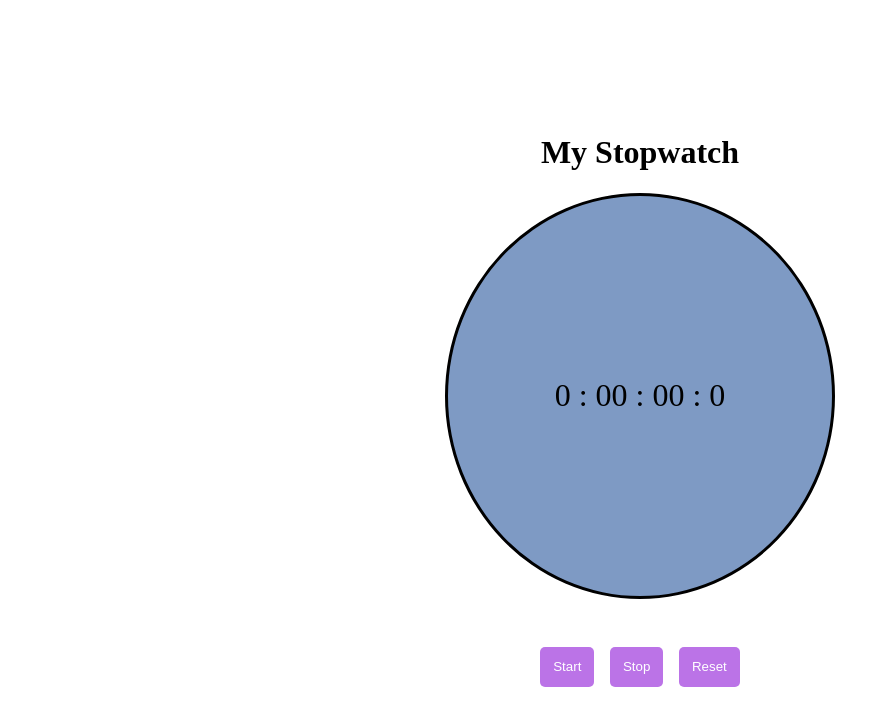
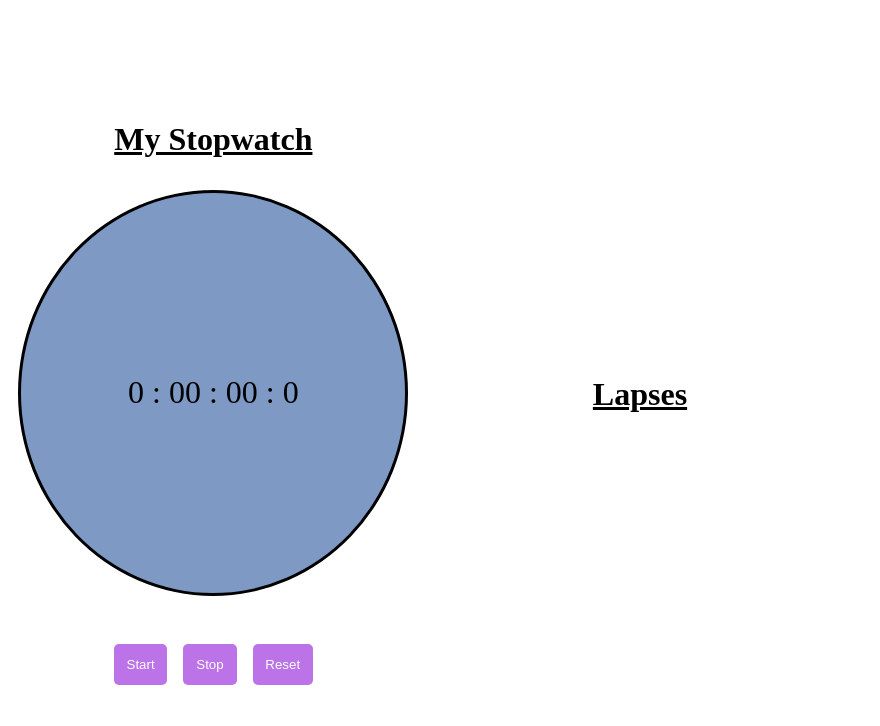
Before and after one commit to yashiigupta/react-stopwatch, a React (Create React App) app: page / in a window 1280 px wide. Shown: the top 726 px of the page, without its empty margins (0-880 px from the left). Built offline with nearby package versions, Linux system fonts and the light colour scheme.

Commit message:
creating lapses

```diff
--- a/src/components/StopWatch.jsx
+++ b/src/components/StopWatch.jsx
@@ -5,6 +5,7 @@ const StopWatch = () => {
   const [time, setTime] = useState(0);
   const [miliseconds, setMiliSeconds] = useState(0);
   const [isRunning, setIsRunning] = useState(false);
+  const [lapses, setLapses] = useState([]);
 
   const formatTime = () => {
     const hours = Math.floor(time / 3600);
@@ -23,6 +24,9 @@ const StopWatch = () => {
     setIsRunning(false);
     setTime(0);
     setMiliSeconds(0);
+  }
+  const recordLapse = () => {
+    if(isRunning) setLapses((prev) => [...prev, formatTime()]);
   }
 
   useEffect(() => {
@@ -48,7 +52,8 @@ const StopWatch = () => {
 
   return (
     <div className={styles.main}>
-      <h1>My Stopwatch</h1>
+      <div className={styles.clockMain}>
+        <h1 className={styles.heading}>My Stopwatch</h1>
         <div className={styles.clock}>
           <div>{formatTime()}</div>
         </div>
@@ -57,6 +62,16 @@ const StopWatch = () => {
           <button onClick={stopTime} className={styles.btn}>Stop</button>
           <button onClick={resetTime} className={styles.btn}>Reset</button>
         </div>
+        {isRunning && <button className={styles.btn} onClick={recordLapse}>Record Lapse</button>}
+      </div>
+      <div className={styles.lapses}>
+        <h1 className={styles.heading}>Lapses</h1>
+        {isRunning && <div>
+        {lapses.map((time, index) => (
+          <p key = {index}>Lap {index + 1}:&nbsp;{time}</p>
+        ))}
+      </div>}
+      </div>
     </div>
   )
 }
--- a/src/styles/stopwatch.module.css
+++ b/src/styles/stopwatch.module.css
@@ -1,10 +1,29 @@
 .main {
-  display: flex;
-  flex-direction: column;
-  justify-content: center;
+  display: grid;
+  grid-template-columns: 1fr 1fr 1fr;
   align-items: center;
   height: 100vh;
   width: 100vw;
+}
+
+.heading {
+  text-align: center;
+  text-decoration: underline;
+  margin-bottom: 2rem;
+}
+
+.clockMain {
+  display: flex;
+  justify-content: center;
+  align-items: center;
+  flex-direction: column;
+}
+
+.lapses {
+  display: flex;
+  justify-content: center;
+  align-items: center;
+  flex-direction: column;
 }
 
 .clock {
@@ -25,6 +44,7 @@
   justify-content: center;
   align-items: center;
   gap: 1rem;
+  margin-bottom: 1rem;
 }
 
 .btn {
```
Lines whose indentation alone changed are shown as unchanged.
